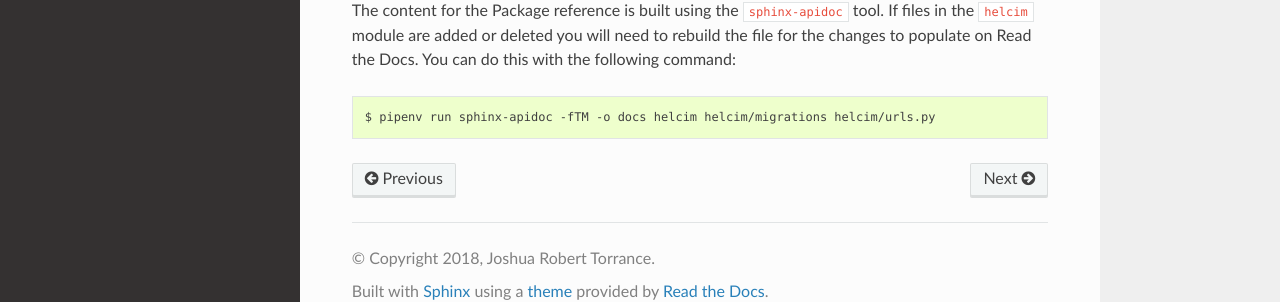
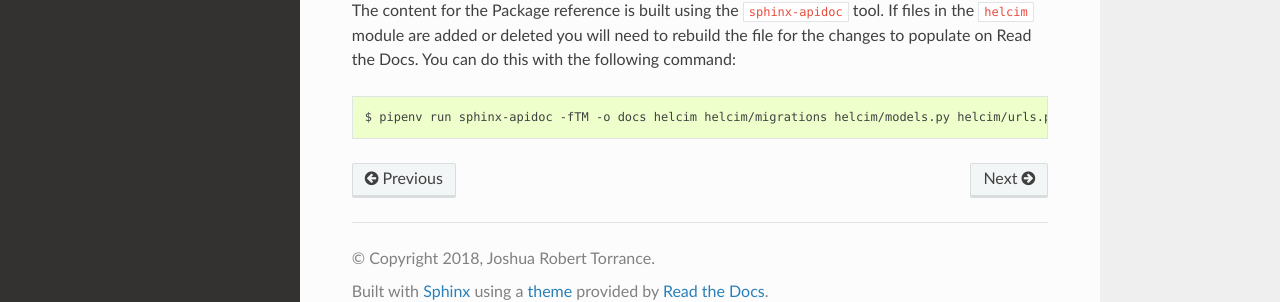
Before and after one commit to studybuffalo/django-helcim, a Sphinx documentation site: the page built from docs/contributing.rst, in a window 1280 px wide and 900 px high, scrolled down 2511 px. Shown: the part 572-874 px from the top of the window. Built offline with Sphinx 7.4.7 and the Read the Docs theme 2.0.0, drawn with Linux system fonts in a browser that asks for light colours.

Commit message:
Adding the models module to the exclude list when generating documentation

```diff
--- a/docs/contributing.rst
+++ b/docs/contributing.rst
@@ -166,4 +166,4 @@ The content for the Package reference is built using the
 deleted you will need to rebuild the file for the changes to populate
 on Read the Docs. You can do this with the following command::
 
-    $ pipenv run sphinx-apidoc -fTM -o docs helcim helcim/migrations helcim/urls.py
+    $ pipenv run sphinx-apidoc -fTM -o docs helcim helcim/migrations helcim/models.py helcim/urls.py
```
